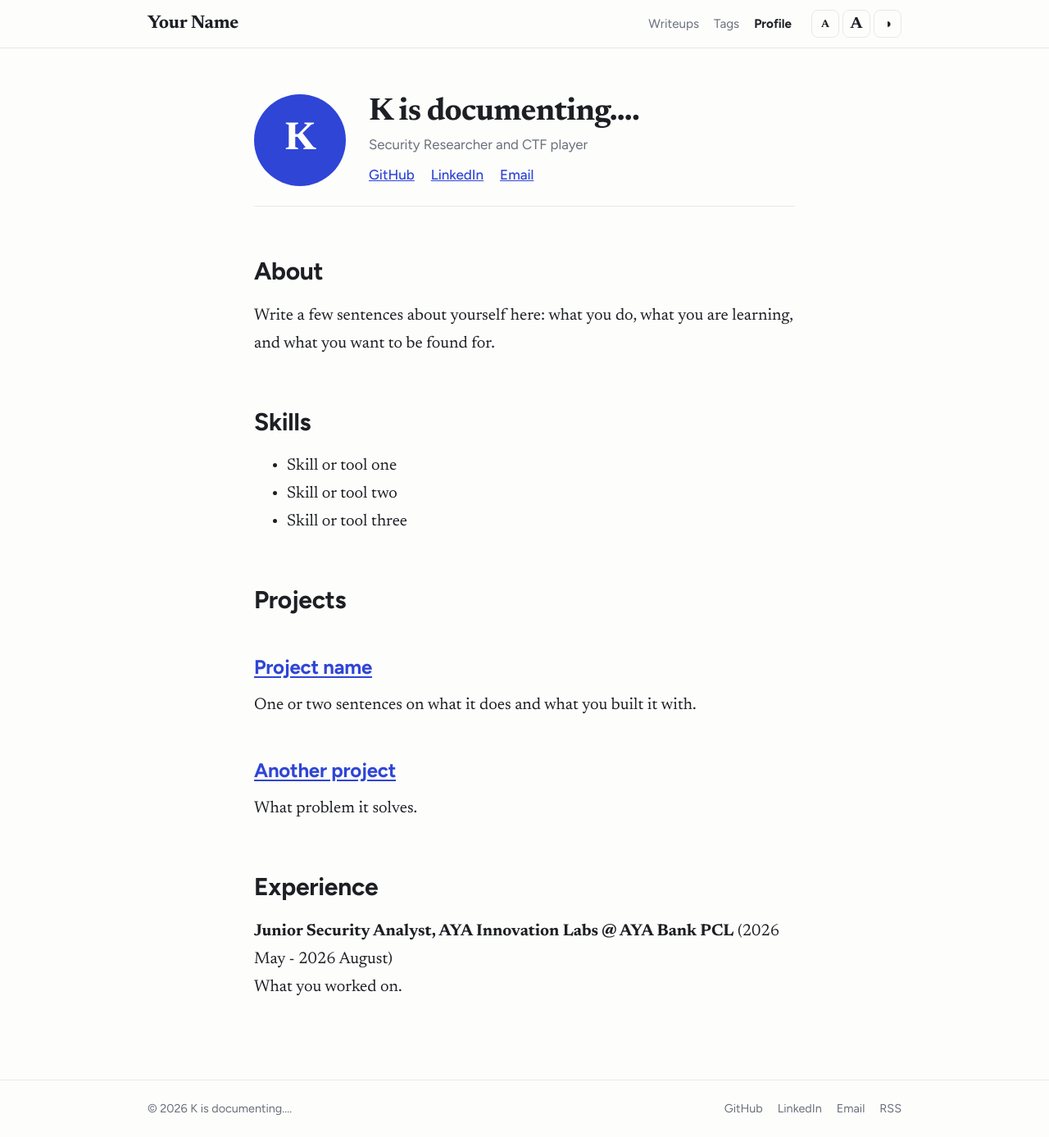
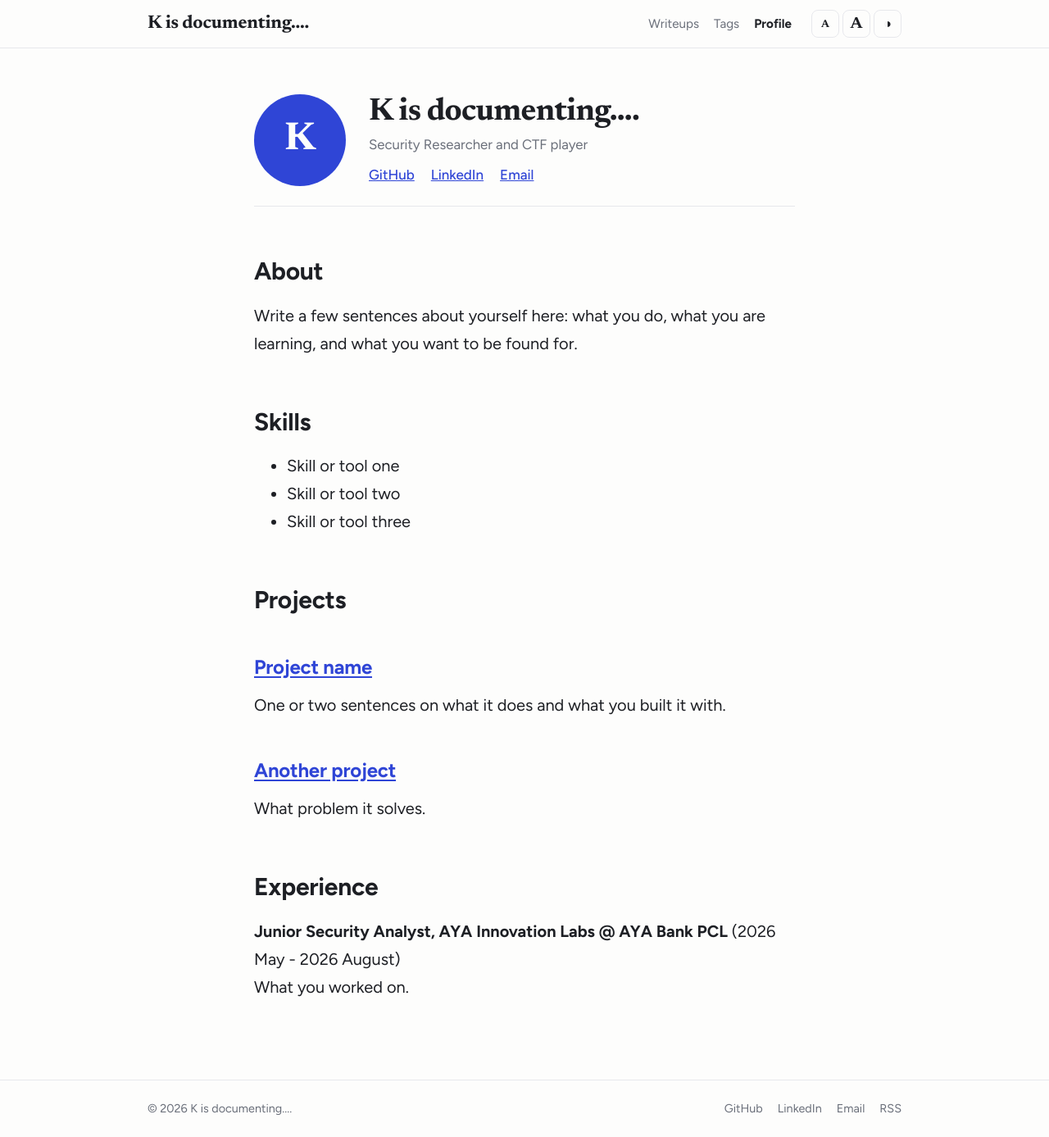
Before and after one commit to cloudskim/cloudskim.github.io, a Jekyll site: the page built from about/index.md, in a window 1280 px wide and 1387 px high. Shown: the whole window at 82% size. Built offline with Jekyll 4.4.1, drawn with Linux system fonts in a browser that asks for light colours.

Commit message:
Update _data/appearance.yml (via Pages CMS)

```diff
--- a/_data/appearance.yml
+++ b/_data/appearance.yml
@@ -1,3 +1,3 @@
-site_title: Your Name
-font: serif
+site_title: K is documenting....
+font: sans
 font_size: medium
```
